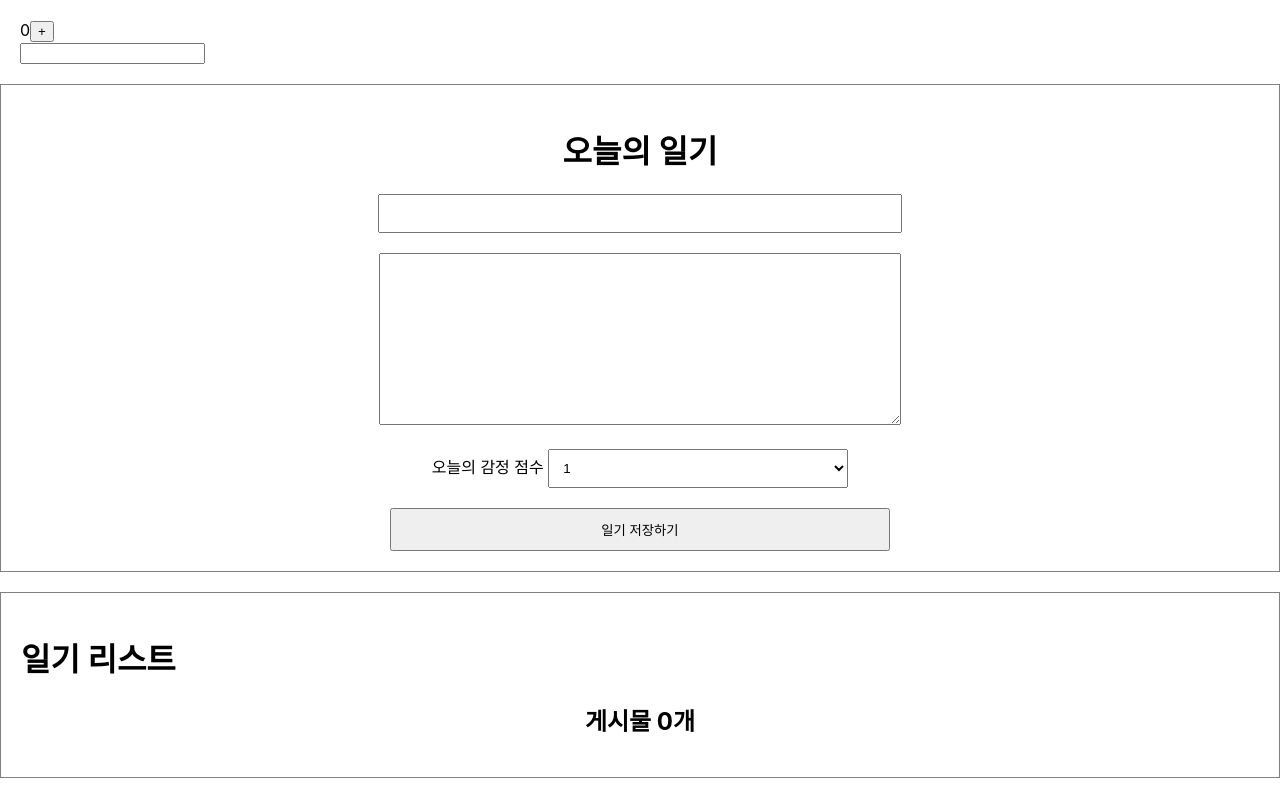
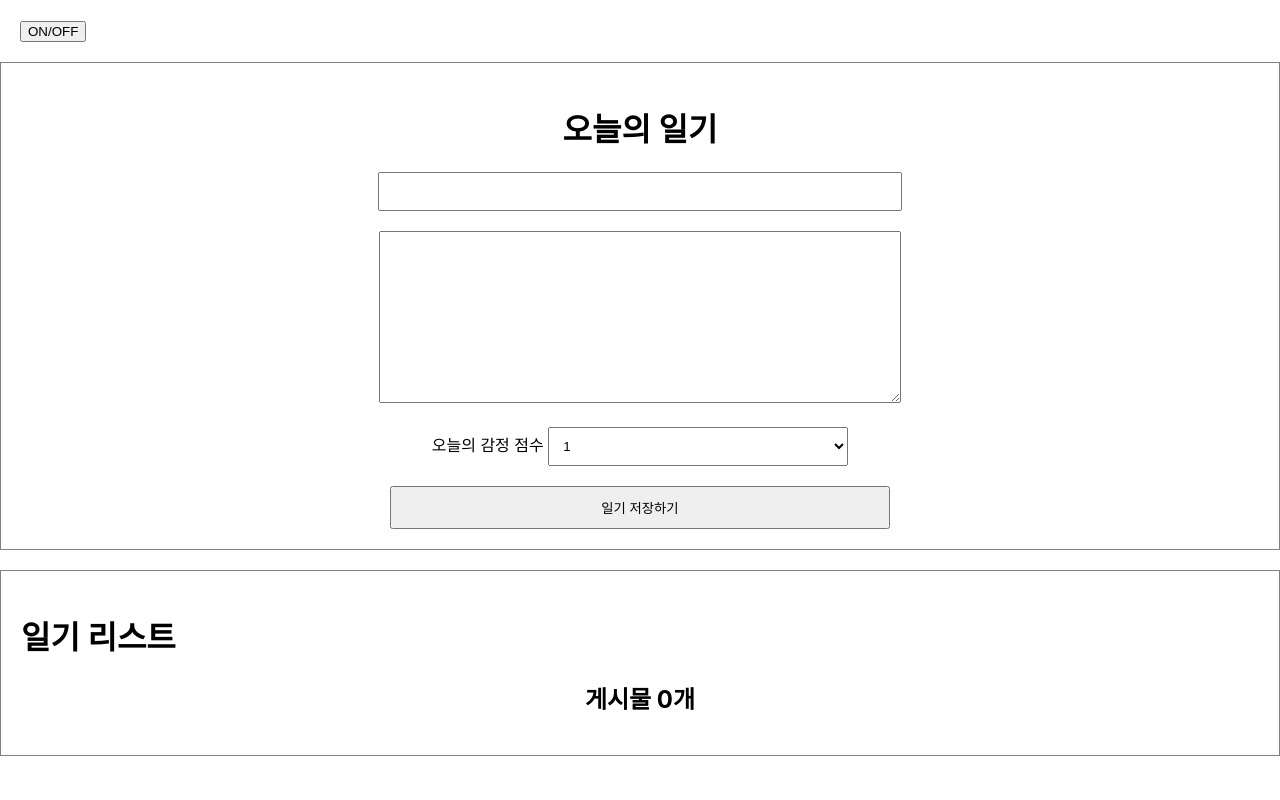
Before and after one commit to lhk3337/Daily, a React (Create React App) app: page / in a window 1280 px wide. Built offline with nearby package versions, Linux system fonts and the light colour scheme.

Commit message:
useEffect Unmount

```diff
--- a/src/LifeCycle.tsx
+++ b/src/LifeCycle.tsx
@@ -1,36 +1,22 @@
 import React, { useState, useEffect } from "react";
 
 const LifeCycle = () => {
-  const [count, setCount] = useState(0);
-  const [text, setText] = useState("");
-  useEffect(() => {
-    console.log("mount");
-  }, []);
+  const [visible, setVisible] = useState(false);
 
-  useEffect(() => {
-    console.log("Update");
-  });
+  const Unmount = () => {
+    useEffect(() => {
+      console.log("Mount");
+      return () => {
+        console.log("Unmount");
+      };
+    }, []);
 
-  useEffect(() => {
-    if (count > 5) {
-      alert(`count가 5를 넘었습니다. 따라서 1초로 초기화 됩니다.`);
-      setCount(1);
-    }
-  }, [count]);
-
-  useEffect(() => {
-    console.log(`text가 ${text.length}번 업데이트 되었습니다.`);
-  }, [text]);
-
+    return <div>Unmount Testing</div>;
+  };
   return (
     <div style={{ padding: 20 }}>
-      <div>
-        {count}
-        <button onClick={() => setCount(count + 1)}>+</button>
-      </div>
-      <div>
-        <input type="text" value={text} onChange={(e) => setText(e.target.value)} />
-      </div>
+      <button onClick={() => setVisible(!visible)}>ON/OFF</button>
+      {visible && <Unmount />}
     </div>
   );
 };
```
